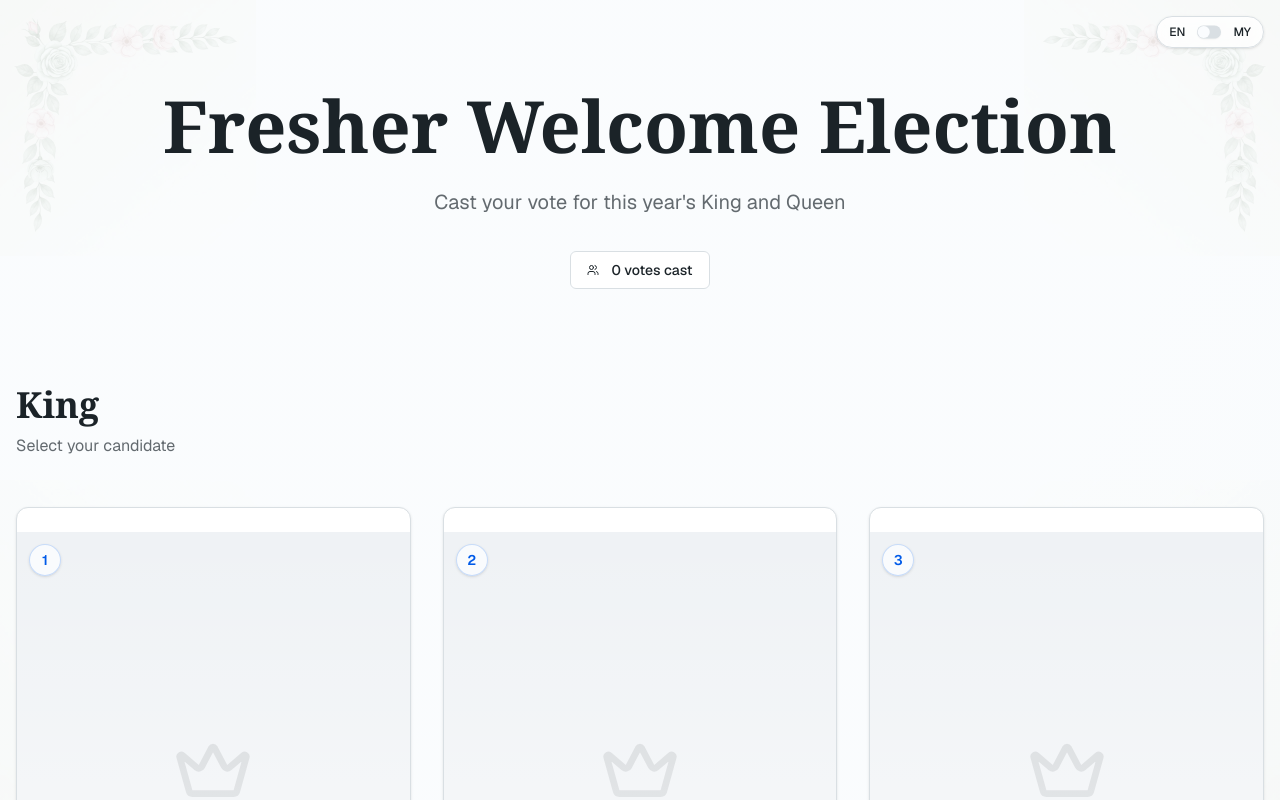
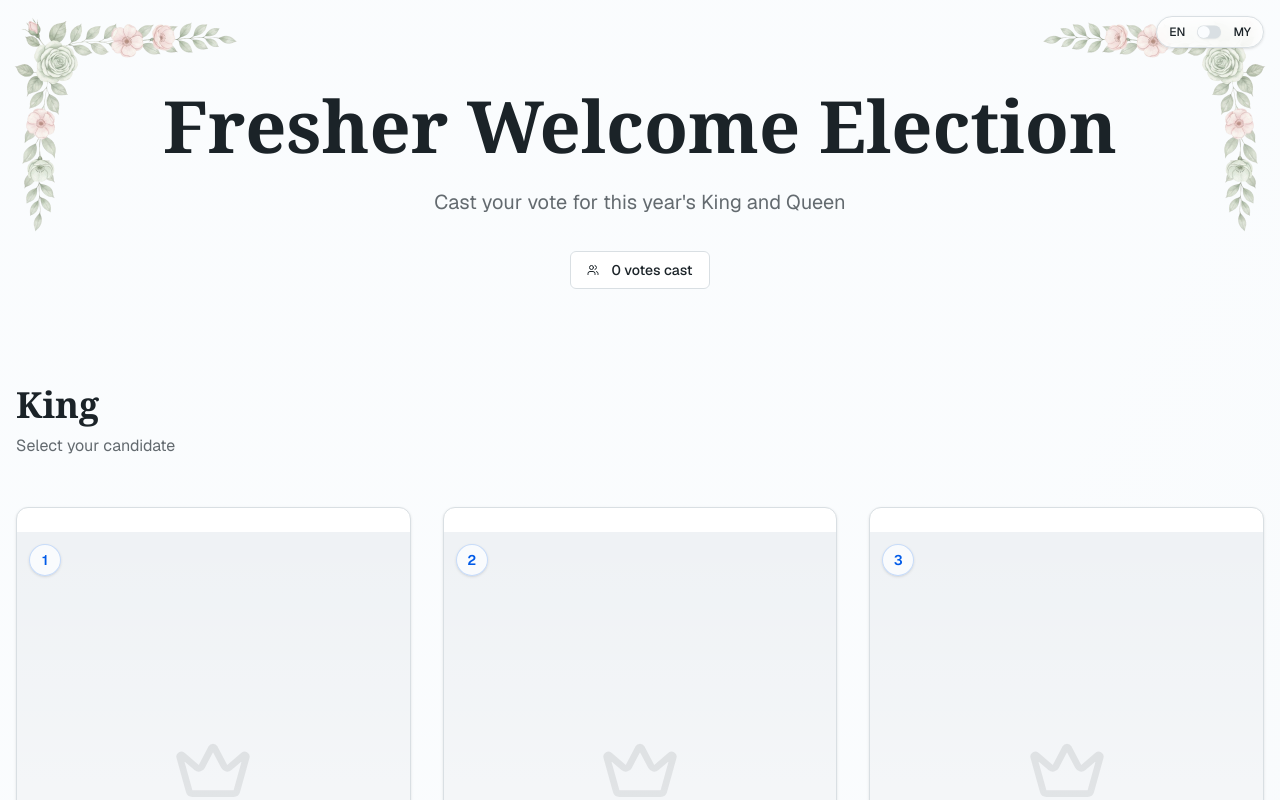
Before and after one commit to Tomoe-12/VotingAPP, a Next.js app: page / in a window 1280 px wide. Shown: the top 800 px of the page. Built offline with nearby package versions, Linux system fonts and the light colour scheme.

Commit message:
some fix

```diff
--- a/app/page.tsx
+++ b/app/page.tsx
@@ -186,16 +186,16 @@ export default function VotingPage() {
   return (
     <div className="min-h-screen bg-gradient-to-br from-background via-background to-muted/30 relative overflow-hidden">
       {/* Decorative Floral Elements */}
-      <div className="fixed top-0 left-0 w-64 h-64 opacity-[0.15] pointer-events-none">
+      <div className="fixed top-0 left-0 w-64 h-64 opacity-[0.7] pointer-events-none">
         <img src="/floral-corner.png" alt="" className="w-full h-full object-contain" />
       </div>
-      <div className="fixed top-0 right-0 w-64 h-64 opacity-[0.15] pointer-events-none transform scale-x-[-1]">
+      <div className="fixed top-0 right-0 w-64 h-64 opacity-[0.7] pointer-events-none transform scale-x-[-1]">
         <img src="/floral-corner.png" alt="" className="w-full h-full object-contain" />
       </div>
-      <div className="fixed bottom-0 left-0 w-80 h-80 opacity-[0.12] pointer-events-none transform scale-y-[-1]">
+      <div className="fixed bottom-0 left-0 w-80 h-80 opacity-[0.3] pointer-events-none transform scale-y-[-1]">
         <img src="/floral-corner.png" alt="" className="w-full h-full object-contain" />
       </div>
-      <div className="fixed bottom-0 right-0 w-80 h-80 opacity-[0.12] pointer-events-none transform scale-[-1]">
+      <div className="fixed bottom-0 right-0 w-80 h-80 opacity-[0.3] pointer-events-none transform scale-[-1]">
         <img src="/floral-corner.png" alt="" className="w-full h-full object-contain" />
       </div>
 
```
Also changed, not shown: public/floral-corner.png.
